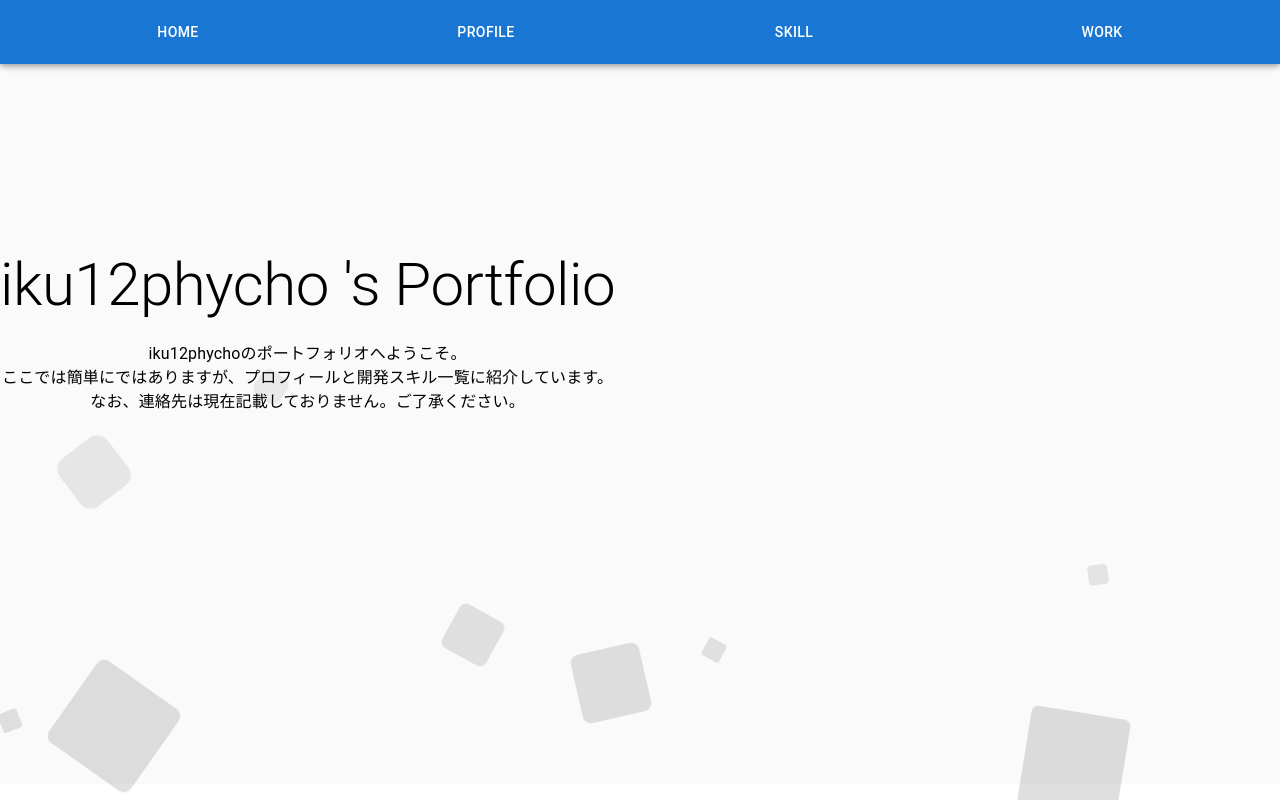
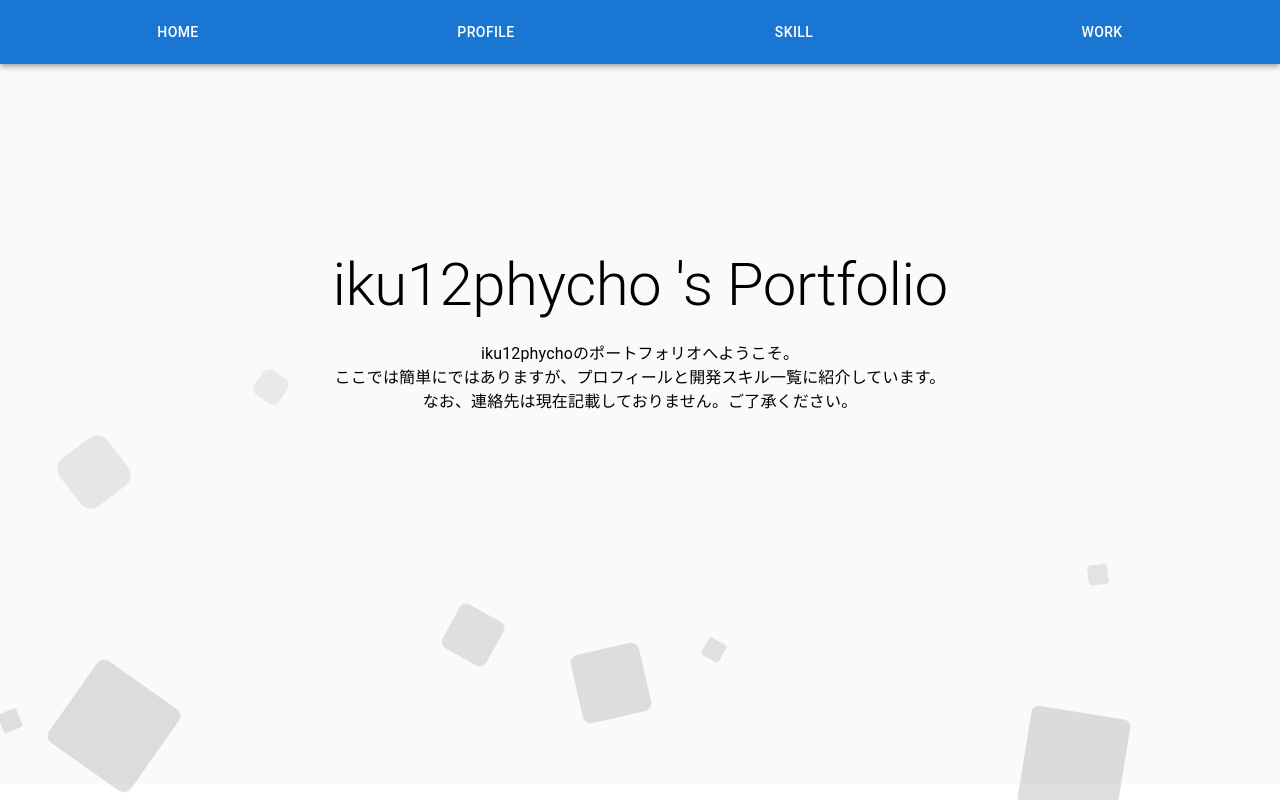
Before and after one commit to iku12phycho/portfolio, a React (Create React App) app: page / in a window 1280 px wide. Built offline with nearby package versions, Linux system fonts and the light colour scheme.

Commit message:
fixed home layout

```diff
--- a/src/pages/Home.tsx
+++ b/src/pages/Home.tsx
@@ -5,7 +5,7 @@ import './Home.css';
 
 function Home(){
   return(
-    <Grid container>
+    <Grid container direction="column" alignItems="center">
       <Grid item>
           <Box
           sx={{
```
Also changed, not shown: 6 other files (tests, documents, lock files or other folders).
